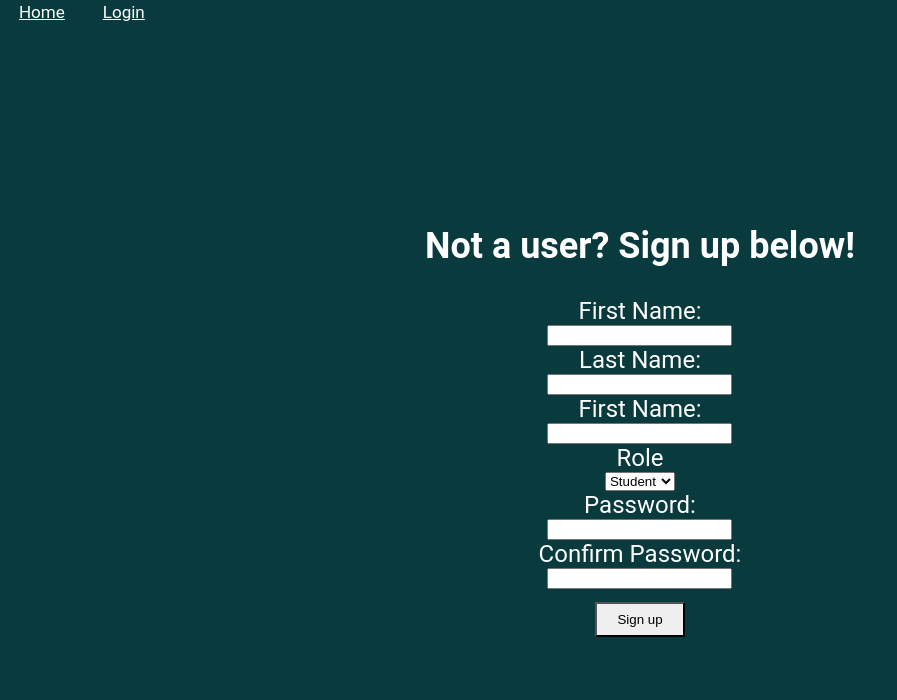
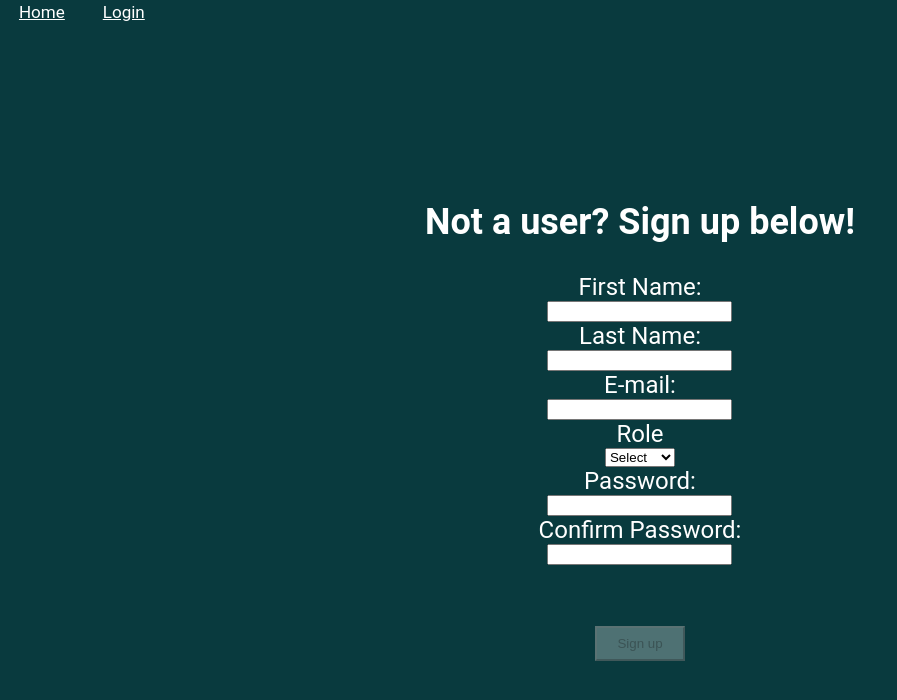
Before and after one commit to glennispotatis/Fullstack, a React (Create React App) app in the folder oblig2/: page /signup in a window 1280 px wide. Shown: the top 700 px of the page, without its empty margins (0-897 px from the left). Built offline with nearby package versions, Linux system fonts and the light colour scheme.

Commit message:
Added password validation and fixed route

```diff
--- a/oblig2/src/App.js
+++ b/oblig2/src/App.js
@@ -45,9 +45,9 @@ class App extends Component {
             </header>
             <main>
               <Switch>
-                <Route exact path="/dashboard">
+                <PrivateRoute exact path="/dashboard">
                   <UserList users={this.state.users} />
-                </Route>
+                </PrivateRoute>
                 <PrivateRoute exact path="/user">
                   <Home user={this.state.myUser} onChangePlace={this.updateUserPlace} onChangeStatus={this.updateUserStatus} />
                 </PrivateRoute>
--- a/oblig2/src/components/forms/SignUp.jsx
+++ b/oblig2/src/components/forms/SignUp.jsx
@@ -1,16 +1,31 @@
+import React, { Component } from 'react';
 import './forms.css'
 import { UIDConsumer } from 'react-uid';
 
-function SignUp(props) {
+class SignUp extends Component {
+    constructor(props) {
+        super(props);
+        this.state = {
+            firstName: '',
+            lastName: '',
+            email: '',
+            role: '',
+            password: '',
+            rePassword: '',
+            error: '',
+            button: true
+        };
+    }
+    render() {
         return (
             <section className="sign-up">
                 <h2>Not a user? Sign up below!</h2>
-            <form action="" method="GET" >
+                <form action="/login" method="GET" >
                     <UIDConsumer name={id => `signup-firstName-${id}`}>
                         {id => (
                             <>
                                 <label htmlFor={id}>First Name:</label>
-                            <input id={id} type="text" name="firstName" required />
+                                <input id={id} type="text" name="firstName" required onChange={this.eventHandler} />
                             </>
                         )}
                     </UIDConsumer>
@@ -18,15 +33,15 @@ function SignUp(props) {
                         {id => (
                             <>
                                 <label htmlFor={id}>Last Name:</label>
-                            <input id={id} type="text" name="lastName" required />
+                                <input id={id} type="text" name="lastName" required onChange={this.eventHandler} />
                             </>
                         )}
                     </UIDConsumer>
                     <UIDConsumer name={id => `signup-email-${id}`}>
                         {id => (
                             <>
-                            <label htmlFor={id}>First Name:</label>
-                            <input id={id} type="email" name="email" required />
+                                <label htmlFor={id}>E-mail:</label>
+                                <input id={id} type="email" name="email" required onChange={this.eventHandler} />
                             </>
                         )}
                     </UIDConsumer>
@@ -34,7 +49,8 @@ function SignUp(props) {
                         {id => (
                             <>
                                 <label htmlFor={id}>Role</label>
-                            <select id={id} name="role" required >
+                                <select id={id} name="role" required onChange={this.eventHandler} >
+                                    <option value="" defaultValue>Select</option>
                                     <option value="student">Student</option>
                                     <option value="teacher">Teacher</option>
                                 </select>
@@ -45,7 +61,9 @@ function SignUp(props) {
                         {id => (
                             <>
                                 <label htmlFor={id}>Password:</label>
-                            <input id={id} type="password" name="password" required />
+                                <input id={id} type="password" name="password" required onChange={this.eventHandler}
+                                pattern="(?=.*\d)(?=.*[a-z])(?=.*[A-Z]).{8,}"
+                                title="Must contain at least one  number and one uppercase and lowercase letter, and at least 8 or more characters" />
                             </>
                         )}
                     </UIDConsumer>
@@ -53,14 +71,41 @@ function SignUp(props) {
                         {id => (
                             <>
                                 <label htmlFor={id}>Confirm Password:</label>
-                            <input id={id} type="password" name="rePassword" required />
+                                <input id={id} type="password" name="rePassword" required onChange={this.eventHandler}
+                                pattern="(?=.*\d)(?=.*[a-z])(?=.*[A-Z]).{8,}"
+                                title="Must contain at least one  number and one uppercase and lowercase letter, and at least 8 or more characters" />
                             </>
                         )}
                     </UIDConsumer>
-                <input type="submit" value="Sign up" className="btn" />
+                    <p>{this.state.error}</p>
+                    <button type="submit" disabled={this.state.button}>Sign up</button>
                 </form>
             </section>
-    )
+        );
+    }
+
+    eventHandler = (event) => {
+        let stateName = event.target.name;
+        this.setState({[stateName]: event.target.value});
+    };
+
+    functions = () => {
+        this.eventHandler();
+        this.validate();
+    }
+
+    validate = () => {
+        //event.preventDefault();
+        let password = this.state.password;
+        let rePassword = this.state.rePassword;
+
+        if(password === rePassword && password.length !== 0 && rePassword.length !== 0){
+            this.setState({button: false, error: ''});
+        }else {
+            this.setState({error: 'Passwords must match!', button: true});
+        }
+
+    }
 }
 
 export default SignUp;
--- a/oblig2/src/components/forms/forms.css
+++ b/oblig2/src/components/forms/forms.css
@@ -4,7 +4,11 @@
     align-items: center;
 }
 
-.btn{
+.sign-up p {
+    color: red;
+}
+
+.sign-up button{
     margin: 1em;
     padding: 8px 20px;
     border-radius: 0;
```
Lines whose indentation alone changed are shown as unchanged.
